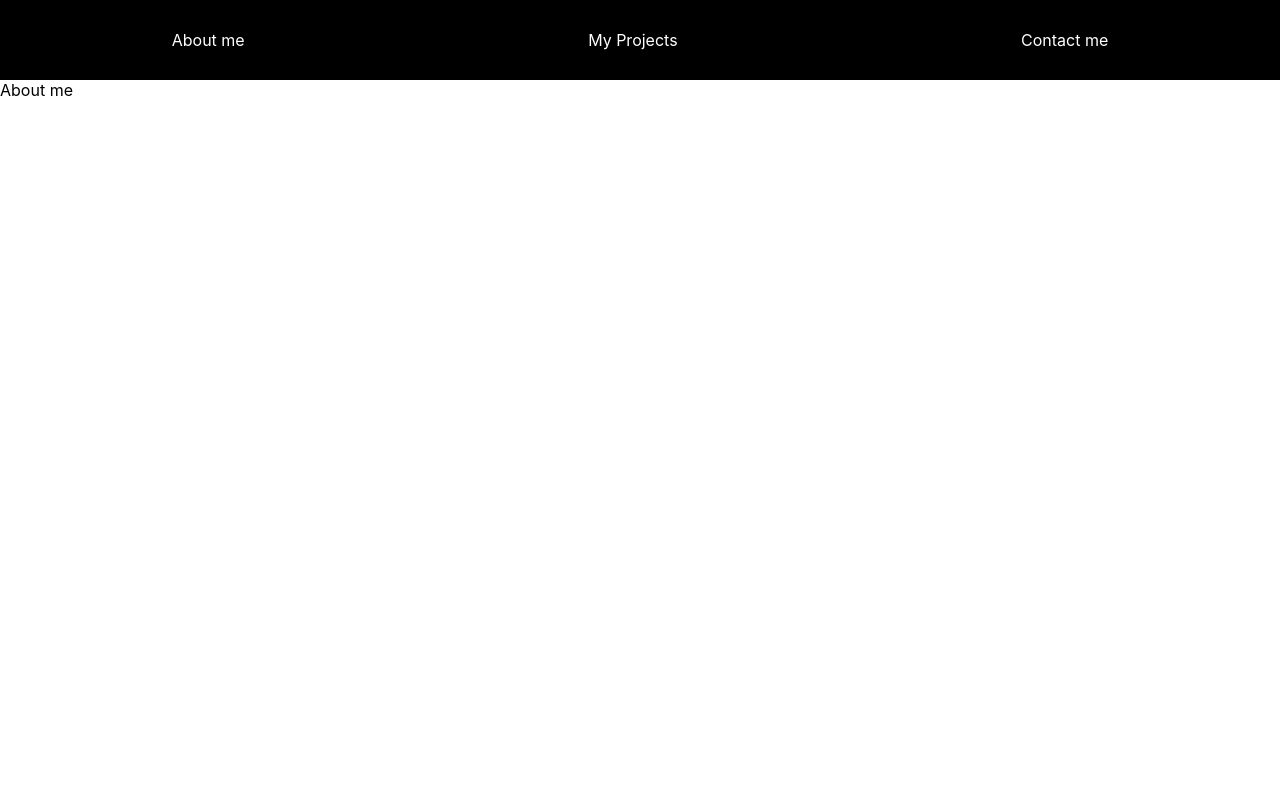
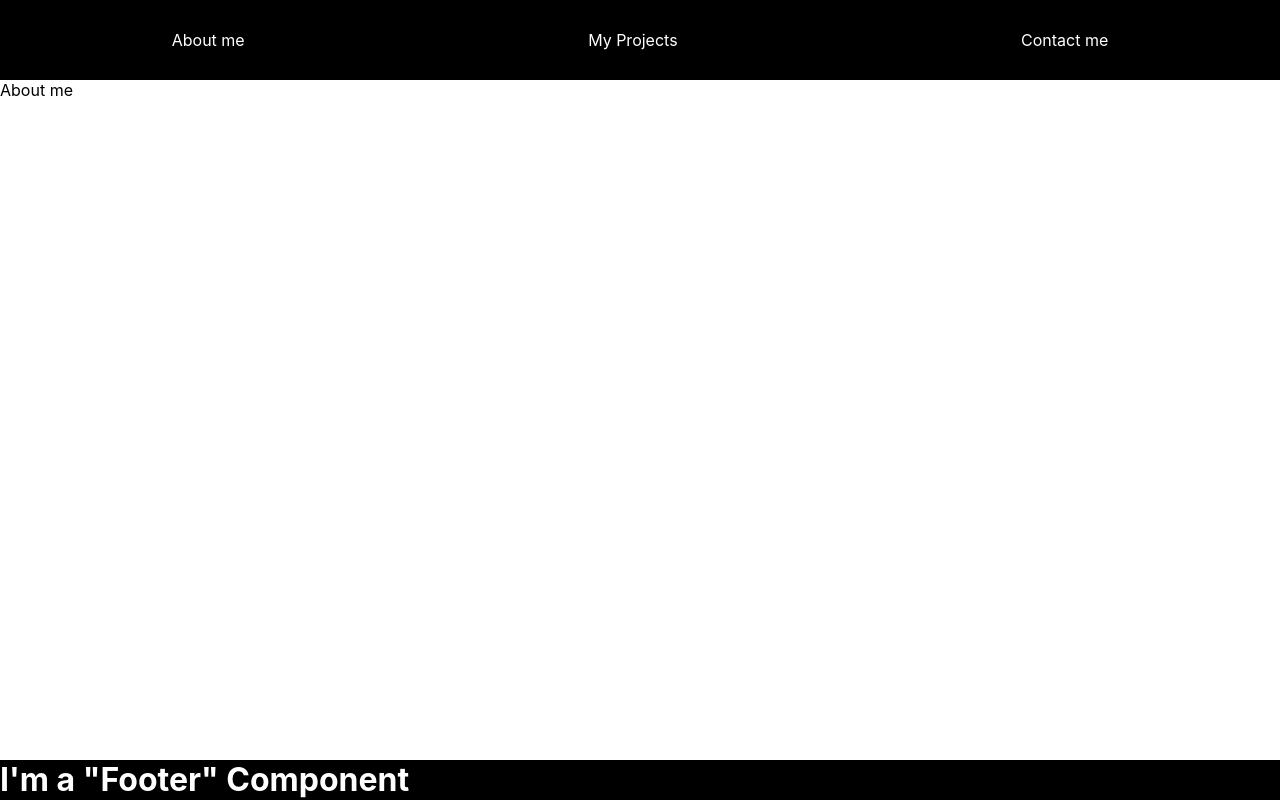
Before and after one commit to AntoineMeresse/Portfolio, a React (Create React App) app: page / in a window 1280 px wide. Built offline with nearby package versions, Linux system fonts and the light colour scheme.

Commit message:
feat : footer

```diff
--- a/src/App.js
+++ b/src/App.js
@@ -6,6 +6,7 @@ import {
 
 import Navbar from './components/Navbar';
 import Maindiv from './components/Maindiv';
+import Footer from './components/Footer';
 
 function App() {
   return (
@@ -13,6 +14,7 @@ function App() {
       <div className="app">
         <Navbar/>
         <Maindiv/>
+        <Footer/>
       </div>
     </Router>
   );
--- /dev/null
+++ b/src/components/Footer.css
@@ -0,0 +1,11 @@
+.footer {
+    position: fixed;
+    bottom: 0;
+    width: 100%;
+    height: 5vh;
+    background-color: black;
+}
+
+.footer > h1 {
+    color : white;
+}
--- /dev/null
+++ b/src/components/Footer.js
@@ -0,0 +1,12 @@
+import React from 'react';
+import './Footer.css';
+
+function Footer() {
+	return (
+		<div className="footer">
+			<h1>I'm a "Footer" Component</h1>
+		</div>
+	);
+}
+
+export default Footer;
```
